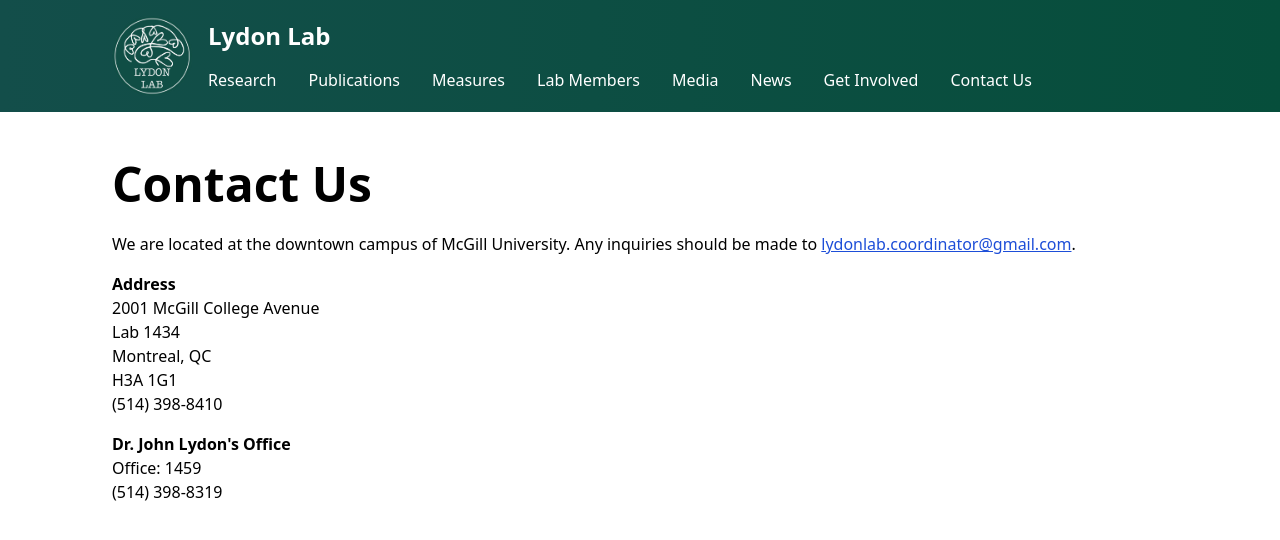
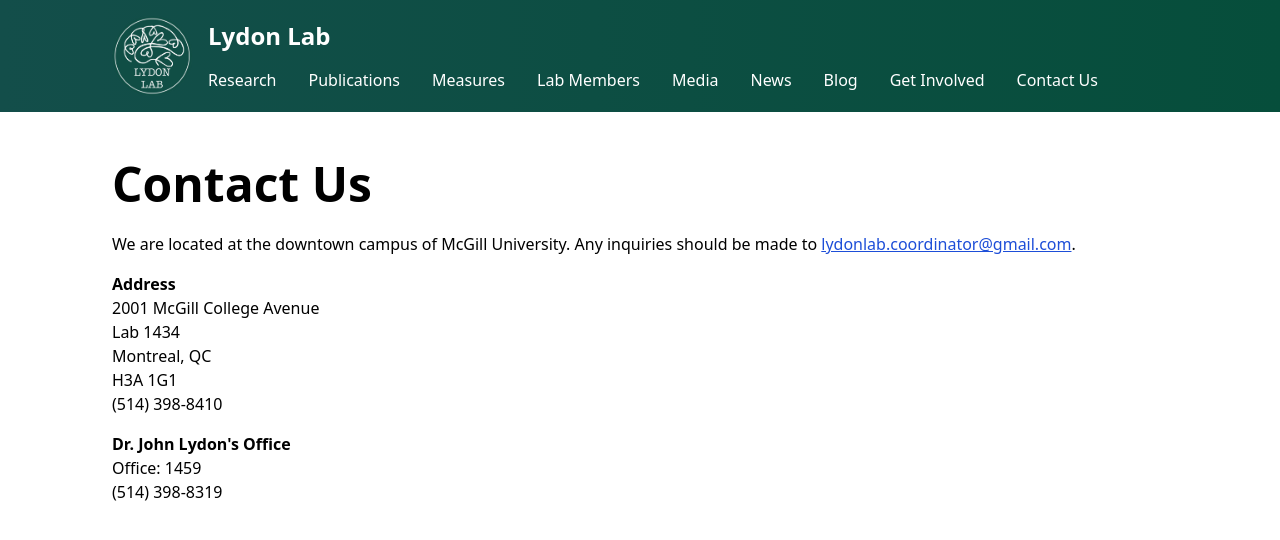
Before and after one commit to lydonit/lydon-main, a SvelteKit app: page /contact-us in a window 1280 px wide. Shown: the top 540 px of the page. Built offline with nearby package versions, Linux system fonts and the light colour scheme.

Commit message:
Changed measures and fixed screen size issues

```diff
--- a/src/app.css
+++ b/src/app.css
@@ -1,3 +1,25 @@
 @tailwind base;
 @tailwind components;
 @tailwind utilities;
+
+html,
+body {
+    width: 100%;
+    max-width: 100%;
+    min-height: 100%;
+    margin: 0;
+    overflow-x: hidden;
+}
+
+*,
+*::before,
+*::after {
+    box-sizing: border-box;
+}
+
+img,
+video,
+svg {
+    max-width: 100%;
+    height: auto;
+}
--- a/src/app.html
+++ b/src/app.html
@@ -3,7 +3,7 @@
 	<head>
 		<meta charset="utf-8" />
 		<link rel="icon" href="%sveltekit.assets%/favicon.png" />
-		<meta name="viewport" content="width=device-width" />
+		<meta name="viewport" content="width=device-width, initial-scale=1" />
 
     <link rel="preconnect" href="https://fonts.googleapis.com">
     <link rel="preconnect" href="https://fonts.gstatic.com" crossorigin>
--- /dev/null
+++ b/src/components/AccessMeasure.svelte
@@ -0,0 +1,29 @@
+<script lang="ts">
+	export let measureAccess: string | undefined;
+</script>
+
+{#if measureAccess}
+	<a href={measureAccess} target="_blank" rel="noopener noreferrer">
+		<button class="flex flex-row items-center gap-x-2">
+			<svg
+				width="16"
+				height="16"
+				viewBox="0 0 24 24"
+				fill="none"
+				stroke="currentColor"
+				stroke-width="1.5"
+				stroke-linecap="round"
+				stroke-linejoin="round"
+				class="flex-shrink-0"
+			>
+				<rect x="2" y="7" width="20" height="10" rx="1.5" />
+				<line x1="6" y1="7" x2="6" y2="11" />
+				<line x1="10" y1="7" x2="10" y2="13" />
+				<line x1="14" y1="7" x2="14" y2="11" />
+				<line x1="18" y1="7" x2="18" y2="13" />
+			</svg>
+
+			Access Measure
+		</button>
+	</a>
+{/if}
--- a/src/components/Measure.svelte
+++ b/src/components/Measure.svelte
@@ -3,6 +3,7 @@
 	import type { Measure } from 'src/lib/types';
 	import CopyCitation from './CopyCitation.svelte';
 	import ReadOnline from './ReadOnline.svelte';
+	import AccessMeasure from './AccessMeasure.svelte';
 	import RichText from './RichText.svelte';
 
 	export let entry: Entry<Measure>;
@@ -25,16 +26,7 @@
 	<div class="mt-8 text-gray-800 text-sm flex flex-row gap-x-4">
 		<ReadOnline link={measure.link} />
 		<CopyCitation citation={measure.citation} />
-		<a href={measure.measureLink} target="_blank" rel="noopener noreferrer" class="measure-btn" style="display: inline-flex; align-items: center; gap: 6px;">
-          <svg width="16" height="16" viewBox="0 0 24 24" fill="none" stroke="currentColor" stroke-width="1.5" stroke-linecap="round" stroke-linejoin="round" style="flex-shrink: 0;">
-            <rect x="2" y="7" width="20" height="10" rx="1.5" />
-            <line x1="6" y1="7" x2="6" y2="11" />
-            <line x1="10" y1="7" x2="10" y2="13" />
-            <line x1="14" y1="7" x2="14" y2="11" />
-            <line x1="18" y1="7" x2="18" y2="13" />
-          </svg>
-          Access Measure
-        </a>
+		<AccessMeasure measure={measure.measureAccess}
 	</div>
 
 
--- a/src/components/Navbar.svelte
+++ b/src/components/Navbar.svelte
@@ -29,7 +29,7 @@
 <NavItem route="/lab-members" display="Lab Members" />
         <NavItem route="/media" display="Media" />
         <NavItem route="/news" display="News" />
-        <!-- <NavItem route="/blog" display="Blog" /> -->
+        <NavItem route="/blog" display="Blog" />
         <!-- <NavItem route="/poster-presentations" display="Poster Presentations" /> -->
         <NavItem route="/get-involved" display="Get Involved" />
         <NavItem route="/contact-us" display="Contact Us" />
@@ -75,7 +75,7 @@
       <NavItem style="col" route="/lab-members" display="Lab Members" />
 			<NavItem style="col" route="/media" display="Media" />
 			<NavItem style="col" route="/news" display="News" />
-			<!-- <NavItem style="col" route="/blog" display="Blog" /> -->
+			<NavItem style="col" route="/blog" display="Blog" />
 			<NavItem style="col" route="/get-involved" display="Get Involved" />
 			<NavItem style="col" route="/contact-us" display="Contact Us" />
 		</div>
```
